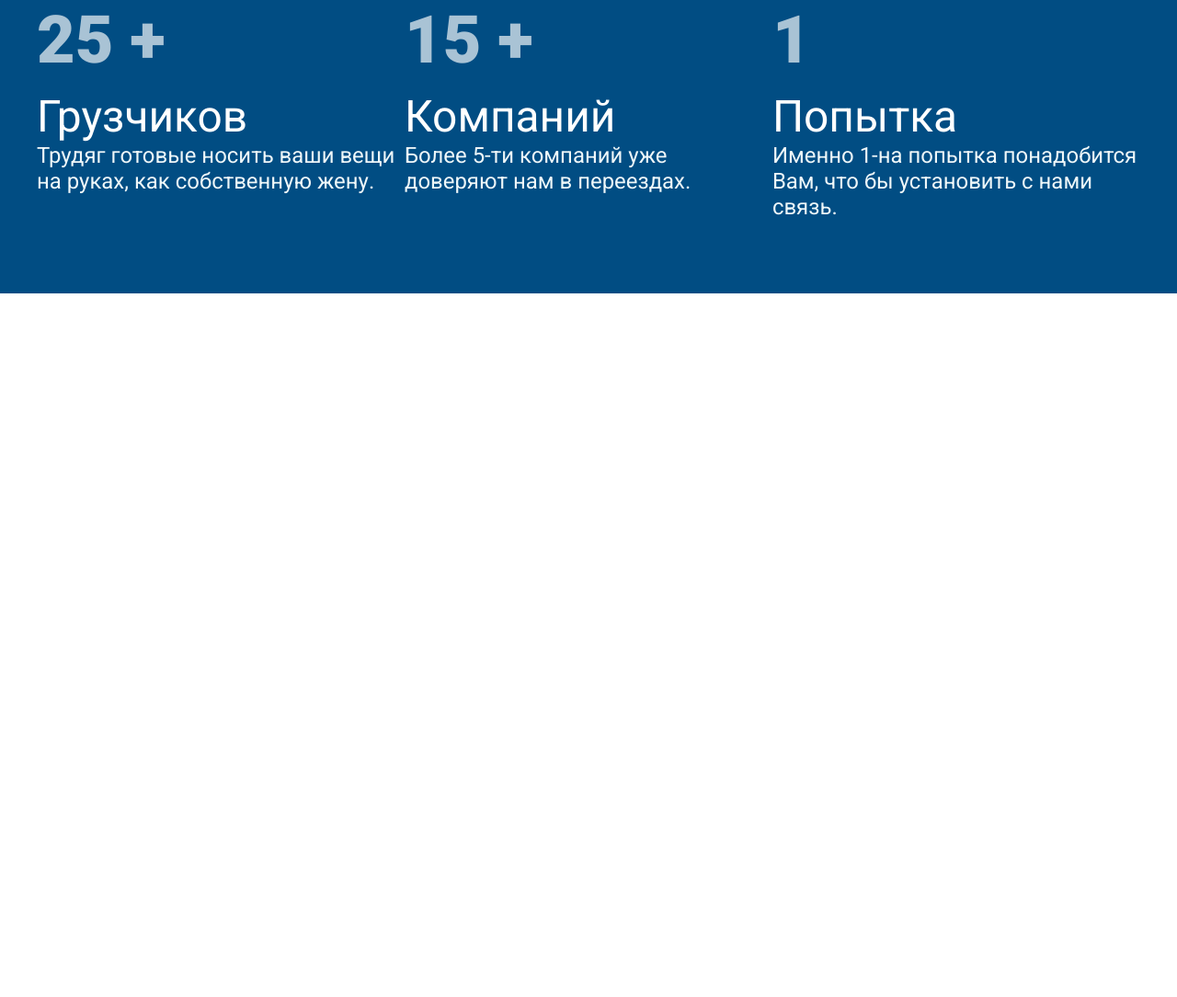
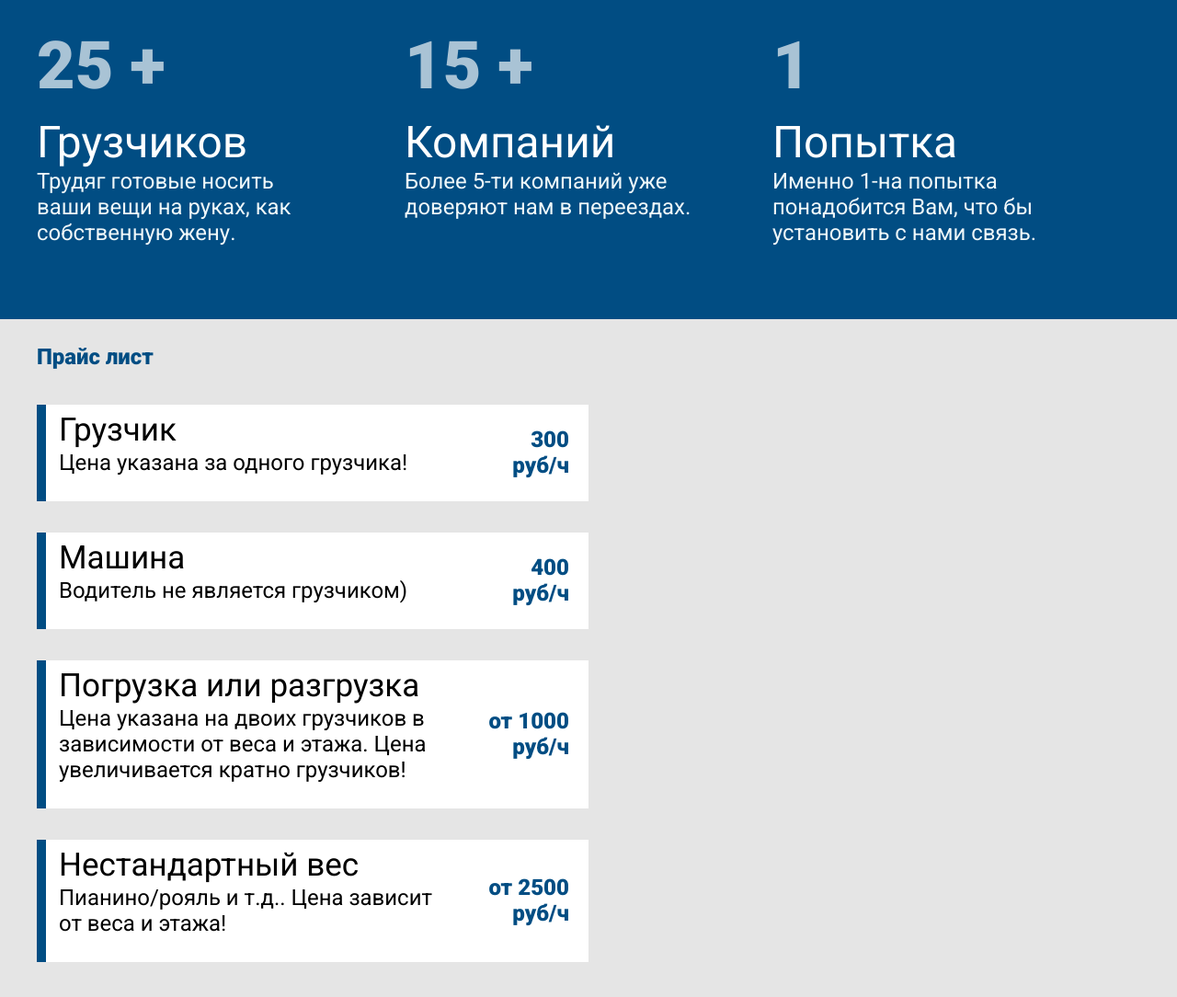
Before and after one commit to Webdevmaksim/cargo-pro, a website: page index.html in a window 1280 px wide. Shown: the part 1176-2260 px from the top of the page at 92% size. Before the commit the page ends 1495 px from the top, so only its background shows below. Drawn offline with Linux system fonts and the light colour scheme.

Commit message:
FEAT: price-block

```diff
--- a/index.html
+++ b/index.html
@@ -153,6 +153,69 @@
 
     	</div>
     </section>
+    <section class="about">
+    	<div class="container">
+    		<div class="about__row">
+    			<div class="about__col">
+    				<div class="about__price-block">
+    						<h4 class="price-block__title block-title">
+    							Прайс лист
+    						</h4>
+    				    <div class="about__price">
+    				    	<span class="about__item">
+    				    		Грузчик
+    				    	</span>
+    				    	<p class="about__description">
+    				    		Цена указана за одного грузчика!
+    				    	</p>
+    				    	<span class="item__price">
+    				    		300 <br> руб/ч
+    				    	</span>
+    				    </div>
+    				    <div class="about__price">
+    				    	<span class="about__item">
+    				    		Машина
+    				    	</span>
+    				    	<p class="about__description">
+    				    		Водитель не является грузчиком)
+    				    	</p>
+    				    	<span class="item__price">
+    				    		400 <br> руб/ч
+    				    	</span>
+    				    </div>
+    				    <div class="about__price">
+    				    	<span class="about__item">
+    				    		Погрузка или разгрузка
+    				    	</span>
+    				    	<p class="about__description">
+    				    		Цена указана на двоих грузчиков в зависимости от веса и этажа. Цена увеличивается кратно грузчиков!
+    				    	</p>
+    				    	<span class="item__price">
+    				    		от 1000 <br> руб/ч
+    				    	</span>
+    				    </div>
+    				    <div class="about__price">
+    				    	<span class="about__item">
+    				    		Нестандартный вес
+    				    	</span>
+    				    	<p class="about__description">
+    				    		Пианино/рояль и т.д..
+    				    		Цена зависит от веса и этажа!
+    				    	</p>
+    				    	<span class="item__price">
+    				    		от 2500 <br> руб/ч
+    				    	</span>
+    				    </div>
+    			    </div>
+    			</div>
+    			<div class="about__col">
+    				<div class="about__feedback">
+
+    				</div>
+    			</div>
+    		</div>
+    	</div>
+    </section>
 
     <script src="js/Jquery.min.js"></script>
     <script defer src="js/main.js"></script>
--- a/sass/_variables.sass
+++ b/sass/_variables.sass
@@ -3,3 +3,4 @@
 $main-blue: #014D83
 $light-blue: #A9C3D5
 $before: #EFF7F9
+$about-bg: #E5E5E5
--- a/sass/style.sass
+++ b/sass/style.sass
@@ -5,4 +5,5 @@
 @import "grid.sass"
 @import "templates/globalClasses.sass"
 @import "templates/hero.sass"
-@import "templates/_features.sass"
+@import "templates/features.sass"
+@import "templates/about.sass"
--- /dev/null
+++ b/sass/templates/_about.sass
@@ -0,0 +1,48 @@
+.about
+	padding-top: 2rem
+	padding-bottom: 3rem
+	background-color: $about-bg
+	&__row
+		display: flex
+		flex-wrap: wrap
+	&__col
+		flex-basis: 50%
+
+	&__price
+		background-color: $light
+		border-left: 10px solid $main-blue
+		flex-basis: 100%
+		margin-bottom: 2.42rem
+		padding-top: 0.5rem
+		padding-bottom: 2rem
+		padding-left: 1rem
+		position: relative
+		&:last-child
+			margin-bottom: 0
+	&__price-block
+		display: flex
+		flex-wrap: wrap
+	&__item
+		color: $black
+		font-weight: 400
+		font-size: 2.5rem
+		line-height: 3rem
+	&__description
+		font-weight: 300
+		font-size: 1.71rem
+		line-height: 2rem
+		max-width: 29rem
+		margin: 0
+.price-block__title
+	flex-basis: 100%
+	margin-bottom: 2.71rem
+.item__price
+	color: $main-blue
+	font-weight: 900
+	line-height: 2rem
+	font-size: 1.72rem
+	text-align: right
+	position: absolute
+	top: 50%
+	right: 1.5rem
+	transform: translateY(-50%)
--- a/sass/templates/_features.sass
+++ b/sass/templates/_features.sass
@@ -35,3 +35,4 @@
 		color: #EFF7F9
 		font-size: 1.71rem
 		line-height: 2rem
+		max-width: 22.7rem
--- a/sass/templates/_globalClasses.sass
+++ b/sass/templates/_globalClasses.sass
@@ -7,3 +7,8 @@
 	font-weight: 700
 	font-size: 1.28rem
 	outline: none
+.block-title
+	font-weight: 900
+	font-size: 1.71rem
+	color: $main-blue
+	margin: 0
```
Also changed, not shown: css/style.css.
